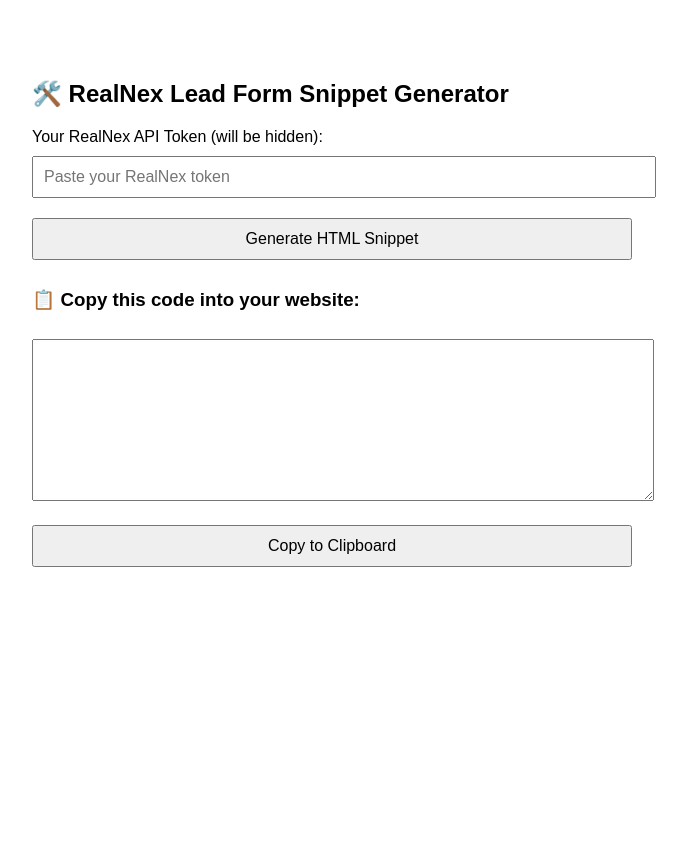
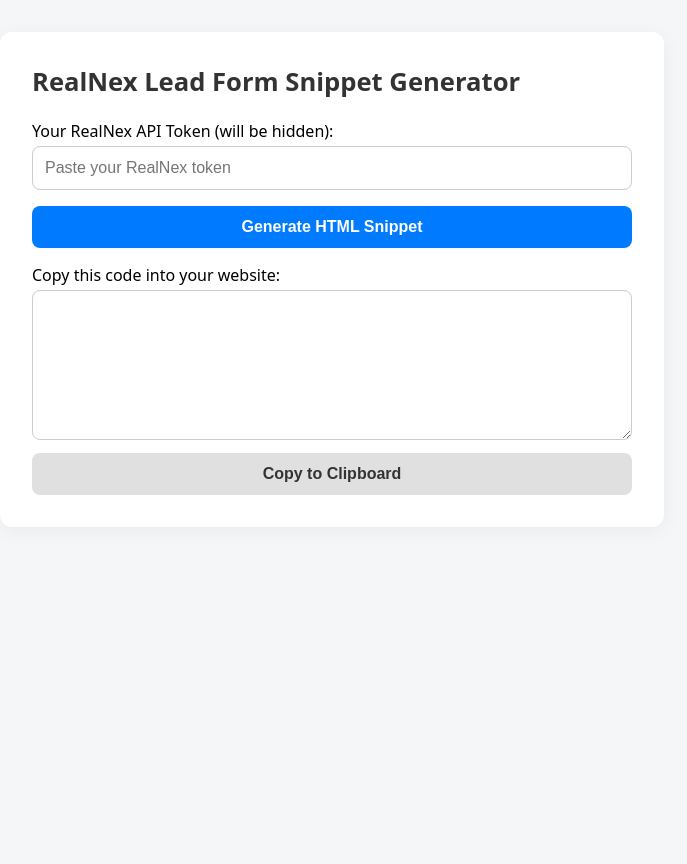
Before and after one commit to Cremattsd/realnex-lead-form-api, a Flask app: page / in a window 1280 px wide. Shown: the whole page, without its empty margins (308-995 px from the left). Before the commit the page ends 567 px from the top, so only its background shows below. Run offline with Flask 3, Linux system fonts and the light colour scheme.

Commit message:
Update index.html

```diff
--- a/templates/index.html
+++ b/templates/index.html
@@ -2,52 +2,105 @@
 <html lang="en">
 <head>
   <meta charset="UTF-8">
-  <title>RealNex Lead Form Generator</title>
+  <title>RealNex Lead Form Snippet Generator</title>
   <meta name="viewport" content="width=device-width, initial-scale=1.0">
   <style>
+    :root {
+      --primary: #007BFF;
+      --background: #f4f6f8;
+      --card-bg: #fff;
+      --border-radius: 12px;
+      --shadow: 0 4px 20px rgba(0, 0, 0, 0.05);
+    }
+
     body {
-      font-family: sans-serif;
+      font-family: system-ui, -apple-system, "Segoe UI", Roboto, Helvetica, Arial, sans-serif;
+      background-color: var(--background);
+      margin: 0;
+      padding: 2rem;
+      display: flex;
+      justify-content: center;
+      align-items: flex-start;
+      min-height: 100vh;
+    }
+
+    .card {
+      background: var(--card-bg);
+      padding: 2rem;
       max-width: 600px;
-      margin: 40px auto;
-      padding: 20px;
+      width: 100%;
+      border-radius: var(--border-radius);
+      box-shadow: var(--shadow);
     }
-    input, button, textarea {
+
+    h2 {
+      margin-top: 0;
+      color: #333;
+      font-size: 1.6rem;
+    }
+
+    label {
+      display: block;
+      margin: 1rem 0 0.25rem;
+      font-weight: 500;
+    }
+
+    input, textarea, button {
       width: 100%;
-      padding: 10px;
-      margin: 10px 0;
-      font-size: 16px;
+      padding: 0.75rem;
+      border-radius: 8px;
+      border: 1px solid #ccc;
+      font-size: 1rem;
+      box-sizing: border-box;
     }
+
     textarea {
-      height: 140px;
+      min-height: 150px;
+      resize: vertical;
     }
-    #success-message {
-      color: green;
-      font-weight: bold;
-      display: none;
-      margin-top: 10px;
+
+    button {
+      background-color: var(--primary);
+      color: #fff;
+      font-weight: 600;
+      border: none;
+      cursor: pointer;
+      margin-top: 1rem;
+      transition: background 0.2s;
+    }
+
+    button:hover {
+      background-color: #0056c7;
+    }
+
+    .copy-btn {
+      margin-top: 0.5rem;
+      background: #e0e0e0;
+      color: #333;
+    }
+
+    .copy-btn:hover {
+      background: #d4d4d4;
     }
   </style>
 </head>
 <body>
-  <h2>🛠️ RealNex Lead Form Snippet Generator</h2>
+  <div class="card">
+    <h2>RealNex Lead Form Snippet Generator</h2>
 
-  <label for="token">Your RealNex API Token (will be hidden):</label>
-  <input type="password" id="token" placeholder="Paste your RealNex token" />
+    <label for="token">Your RealNex API Token (will be hidden):</label>
+    <input type="password" id="token" placeholder="Paste your RealNex token" />
 
-  <button onclick="generateSnippet()">Generate HTML Snippet</button>
+    <button onclick="generateSnippet()">Generate HTML Snippet</button>
 
-  <h3>📋 Copy this code into your website:</h3>
-  <textarea id="snippet" readonly></textarea>
-
-  <button onclick="copyToClipboard()">Copy to Clipboard</button>
-  <div id="success-message">✅ Snippet generated and copied!</div>
+    <label for="snippet">Copy this code into your website:</label>
+    <textarea id="snippet" readonly></textarea>
+    <button class="copy-btn" onclick="copyToClipboard()">Copy to Clipboard</button>
+  </div>
 
   <script>
     function generateSnippet() {
       const token = document.getElementById("token").value.trim();
-      const snippetBox = document.getElementById("snippet");
-      const message = document.getElementById("success-message");
-
       if (!token) {
         alert("Please enter your RealNex token.");
         return;
@@ -61,20 +114,15 @@
 <!-- End RealNex Lead Form -->
       `.trim();
 
-      snippetBox.value = snippet;
-      message.style.display = "block";
+      document.getElementById("snippet").value = snippet;
     }
 
     function copyToClipboard() {
-      const snippetBox = document.getElementById("snippet");
-      snippetBox.select();
+      const snippet = document.getElementById("snippet");
+      snippet.select();
       document.execCommand("copy");
+      alert("Snippet copied to clipboard!");
     }
-
-    // Auto-select when clicked
-    document.getElementById("snippet").addEventListener("focus", function () {
-      this.select();
-    });
   </script>
 </body>
 </html>
```
